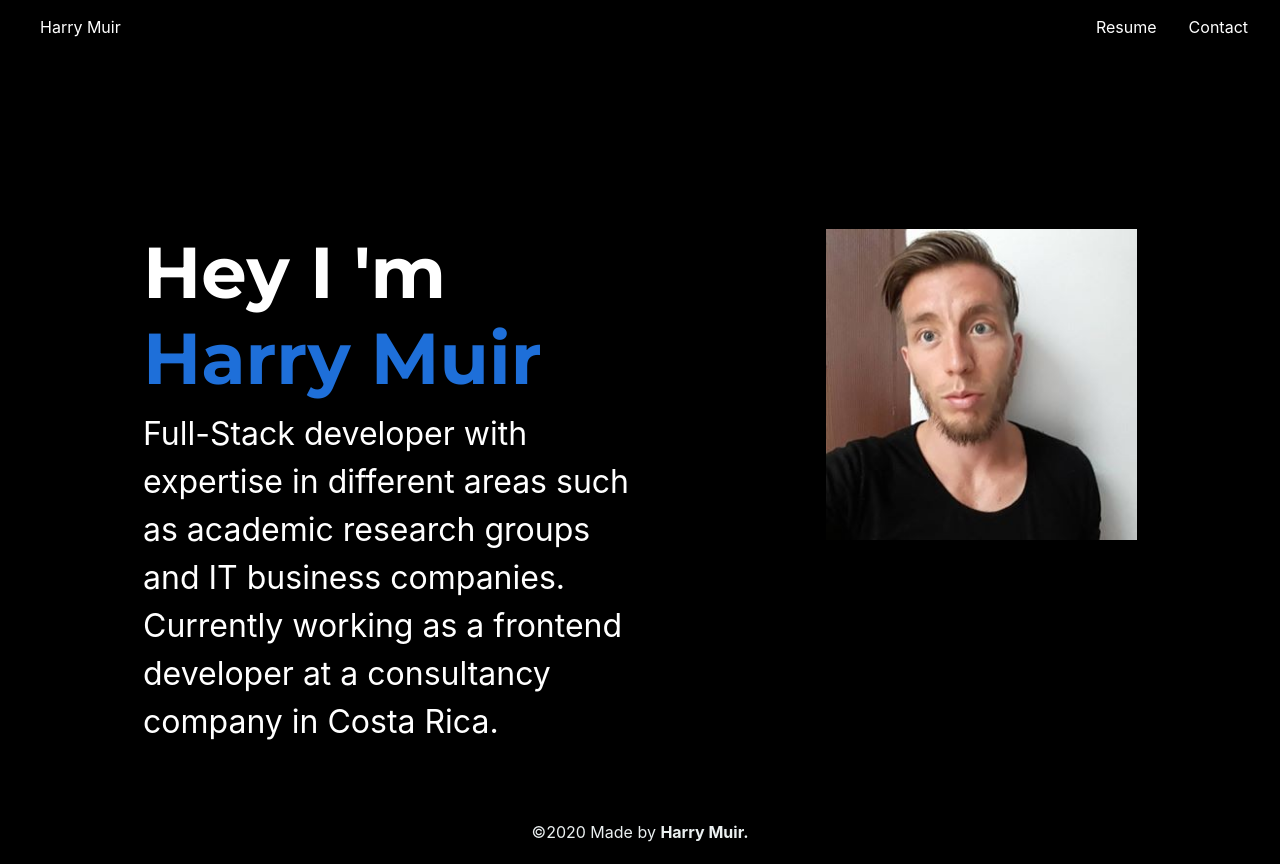
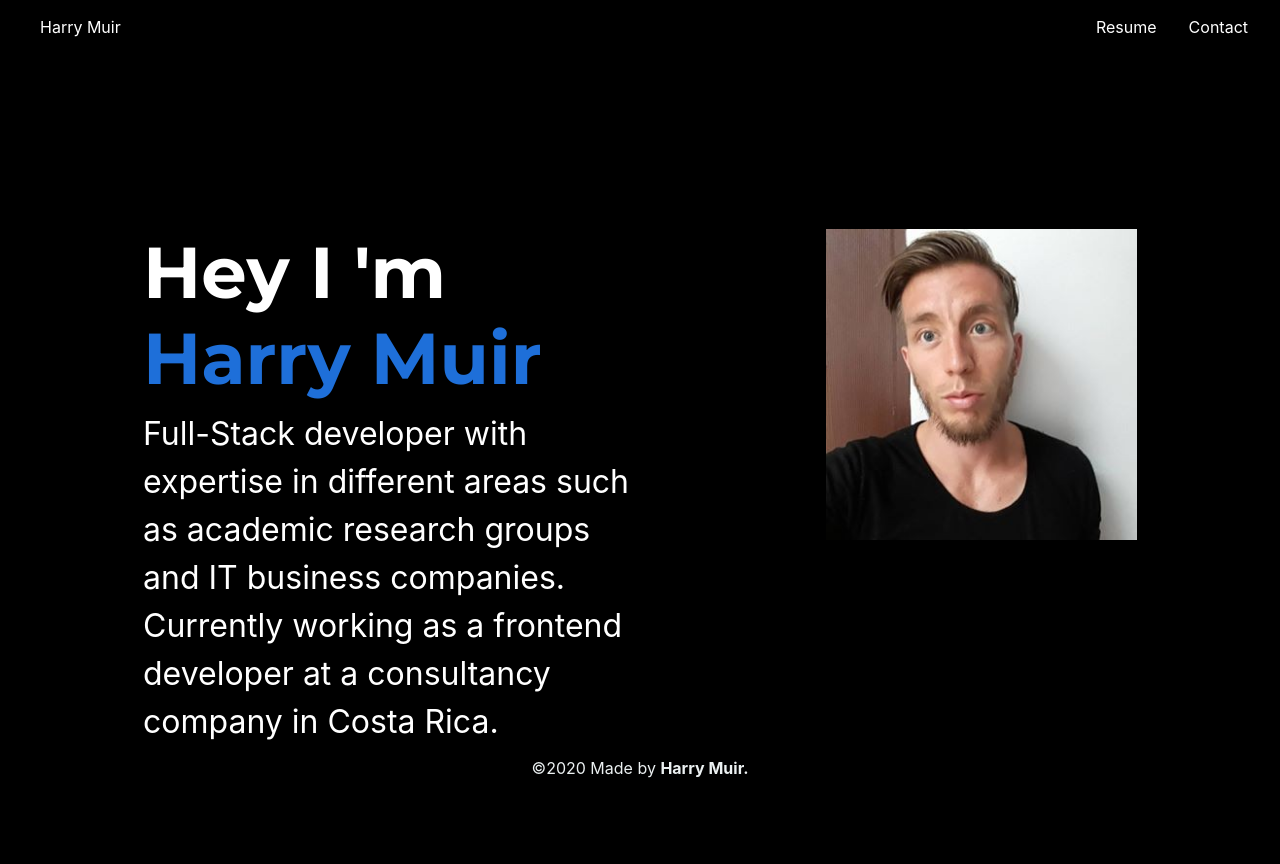
Before and after one commit to hmuir28/harrymuir.github.io, a React (Create React App) app: page / in a window 1280 px wide. After the commit the page ends 800 px from the top, so only its background shows below. Built offline with nearby package versions, Linux system fonts and the light colour scheme.

Commit message:
Adjusted logic to apply position absolute to footer

```diff
--- a/src/components/Footer.js
+++ b/src/components/Footer.js
@@ -3,8 +3,11 @@ import { Container, Col, Row } from 'react-bootstrap';
 
 import styles from 'styles/Footer.module.css';
 
-const Footer = () => (
-  <footer className={styles.footerContainer}>
+const Footer = ({ position = null }) => (
+  <footer
+    className={styles.footerContainer}
+    style={{ position }}
+  >
     <Container>
       <Row>
         <Col md={8} className={['mx-auto', 'text-center']}>
--- a/src/components/Landing.js
+++ b/src/components/Landing.js
@@ -1,12 +1,17 @@
 import React from 'react';
 import { Container } from 'react-bootstrap';
-import HomeMainPanel from './HomeMainPanel';
 
+import data from 'components/Data';
+import HomeMainPanel from 'components/HomeMainPanel';
 import styles from 'styles/Landing.module.css';
 
-const Landing = ({ data }) => (
+const Landing = () => (
   <Container fluid className={styles.landingContainer}>
-    <HomeMainPanel name={data.landingPageName} paragraph={data.landingPagePara} authorImage={data.landingPageImage} />
+    <HomeMainPanel
+      name={data.landingPageName}
+      paragraph={data.landingPageTo}
+      authorImage={data.landingPageImage}
+    />
   </Container>
 );
 
--- a/src/components/data.js
+++ b/src/components/data.js
@@ -153,7 +153,7 @@ const userInfo = {
     },
   ],
   landingPageName: "Harry Muir",
-  landingPagePara:
+  landingPageTo:
     "Full-Stack developer with expertise in different areas such as academic research groups and IT business companies. Currently working as a frontend developer at a consultancy company in Costa Rica.",
   landingPageImage: "assets/profile.jpeg",
   projects: [
--- a/src/components/wrappers/WithMainTemplateWrapper.js
+++ b/src/components/wrappers/WithMainTemplateWrapper.js
@@ -6,11 +6,11 @@ import data from 'components/Data';
 
 import styles from 'styles/Landing.module.css';
 
-const withMainTemplateWrapper = WrappedComponent => () => (
+const withMainTemplateWrapper = ({ WrappedComponent, position }) => () => (
   <div className={styles.App}>
     <Header name={data.name} contactEmail={data.contactEmail} />
-    <WrappedComponent data={data} />
-    <Footer />
+    <WrappedComponent />
+    <Footer position={position} />
   </div>
 );
 
--- a/src/pages/Home.js
+++ b/src/pages/Home.js
@@ -2,6 +2,11 @@ import React from 'react';
 import WithMainTemplateWrapper from 'components/wrappers/WithMainTemplateWrapper';
 import Landing from 'components/Landing';
 
-const Home = (props) => (<Landing {...props} />);
+const Home = () => (
+  <Landing />
+);
 
-export default WithMainTemplateWrapper(Home);
+export default WithMainTemplateWrapper({
+  WrappedComponent: Home,
+  position: 'absolute',
+});
--- a/src/pages/Resume.js
+++ b/src/pages/Resume.js
@@ -22,4 +22,6 @@ const Resume = () => {
   )
 };
 
-export default withMainTemplateWrapper(Resume);
+export default withMainTemplateWrapper({
+  WrappedComponent: Resume,
+});
```
